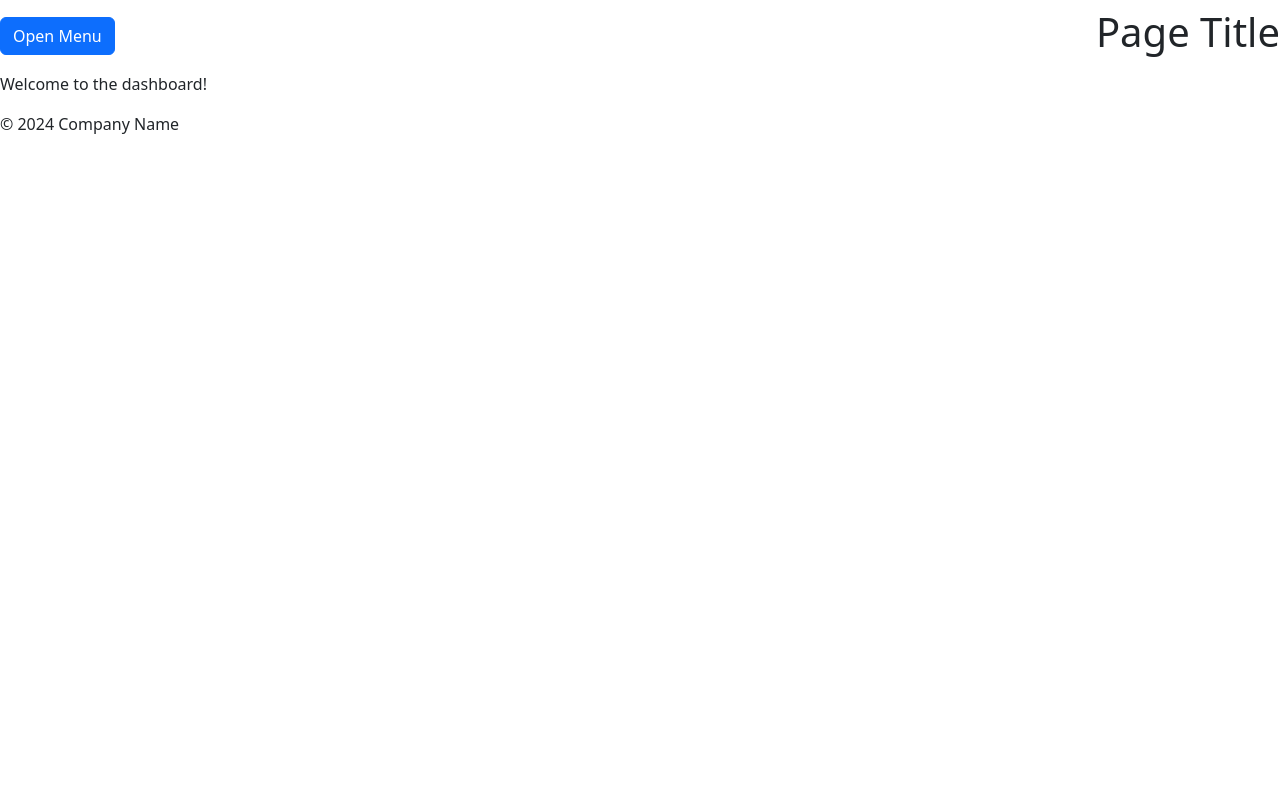
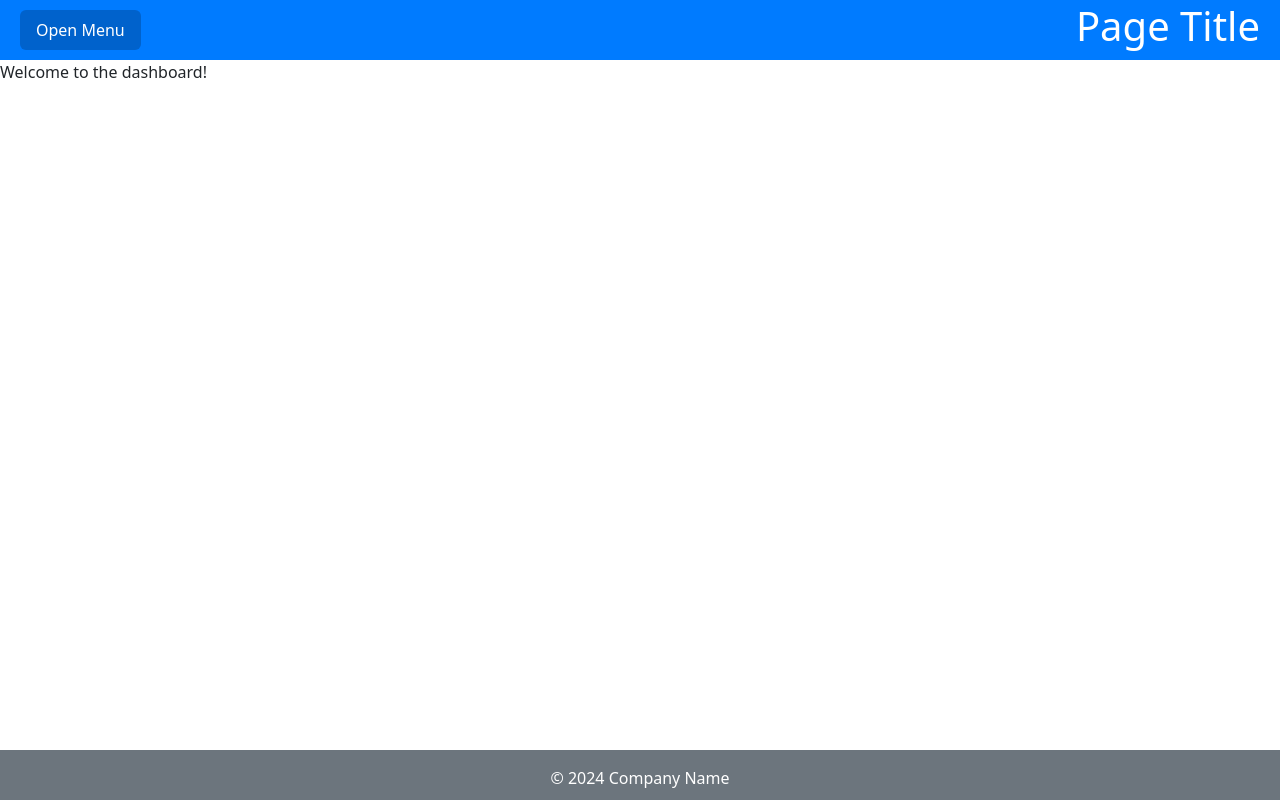
Before and after one commit to raarnout/dashboard, a Next.js app: page / in a window 1280 px wide. Built offline with nearby package versions, Linux system fonts and the light colour scheme.

Commit message:
added navbar and footer in its own component and changed style architecture to use sass variables in readable way.

```diff
--- a/src/app/page.tsx
+++ b/src/app/page.tsx
@@ -1,7 +1,5 @@
 export default function Home() {
   return (
-    <main className="content">
       <p>Welcome to the dashboard!</p>
-    </main>
   );
 }
--- /dev/null
+++ b/src/components/Footer/index.tsx
@@ -0,0 +1,5 @@
+"use client";
+
+export default function Footer() {
+  return <footer className="footer">© 2024 Company Name</footer>;
+}
--- a/src/components/LayoutWrapper/index.tsx
+++ b/src/components/LayoutWrapper/index.tsx
@@ -1,6 +1,8 @@
 "use client";
 import { useState } from "react";
 import Sidebar from "@/components/Sidebar";
+import Navbar from "@/components/Navbar";
+import Footer from "@/components/Footer";
 
 export default function LayoutWrapper({ children }: { children: React.ReactNode }) {
   const [isSidebarOpen, setIsSidebarOpen] = useState(false);
@@ -13,14 +15,9 @@ export default function LayoutWrapper({ children }: { children: React.ReactNode
     <div className={`wrapper ${isSidebarOpen ? "sidebar-open" : ""}`}>
       <Sidebar isOpen={isSidebarOpen} />
       <div className="main">
-        <nav className="navbar">
-          <button className="btn btn-primary" onClick={toggleSidebar}>
-            {isSidebarOpen ? "Close Menu" : "Open Menu"}
-          </button>
-          <h1>Page Title</h1>
-        </nav>
+        <Navbar isSidebarOpen={isSidebarOpen} toggleSidebar={toggleSidebar} />
         <main className="content">{children}</main>
-        <footer className="footer">© 2024 Company Name</footer>
+        <Footer />
       </div>
     </div>
   );
--- /dev/null
+++ b/src/components/Navbar/index.tsx
@@ -0,0 +1,17 @@
+"use client";
+
+interface NavbarProps {
+  isSidebarOpen: boolean;
+  toggleSidebar: () => void;
+}
+
+export default function Navbar({ isSidebarOpen, toggleSidebar }: NavbarProps) {
+  return (
+    <nav className="navbar">
+      <button className="btn btn-primary" onClick={toggleSidebar}>
+        {isSidebarOpen ? "Close Menu" : "Open Menu"}
+      </button>
+      <h1>Page Title</h1>
+    </nav>
+  );
+}
--- a/src/components/Sidebar/Sidebar.module.scss
+++ /dev/null
@@ -1,34 +0,0 @@
-$sidebar-width: 250px;
-
-.wrapper {
-  display: flex;
-  transition: margin-left 0.3s ease-in-out;
-}
-
-/* Sidebar hidden by default */
-.sidebar {
-  width: $sidebar-width;
-  height: 100vh;
-  background: #343a40;
-  color: white;
-  position: fixed;
-  top: 0;
-  left: -$sidebar-width; /* Sidebar is hidden */
-  transition: left 0.3s ease-in-out;
-  padding: 1rem;
-}
-
-/* Show sidebar when open */
-.open {
-  left: 0;
-}
-
-/* Push main content */
-.main {
-  flex-grow: 1;
-  transition: margin-left 0.3s ease-in-out;
-}
-
-.open + .main {
-  margin-left: $sidebar-width;
-}
--- a/src/components/Sidebar/index.tsx
+++ b/src/components/Sidebar/index.tsx
@@ -1,5 +1,4 @@
 "use client";
-import styles from "./Sidebar.module.scss";
 
 interface SidebarProps {
   isOpen: boolean;
@@ -7,7 +6,7 @@ interface SidebarProps {
 
 export default function Sidebar({ isOpen }: SidebarProps) {
   return (
-    <aside className={`${styles.sidebar} ${isOpen ? styles.open : ""}`}>
+    <aside className={`sidebar ${isOpen ? "sidebar-open" : ""}`}>
       <div className="offcanvas-header">
         <h5 className="offcanvas-title">Sidebar Menu</h5>
       </div>
--- /dev/null
+++ b/src/styles/1-variables/_app.scss
@@ -0,0 +1,10 @@
+$sidebar-width: 250px;
+$primary-color: #007bff;
+$secondary-color: #6c757d;
+$background-color: #f8f9fa;
+$text-color: #212529;
+
+// Dimensions
+$navbar-height: 60px;
+$footer-height: 50px;
+$sidebar-width: 250px;
--- /dev/null
+++ b/src/styles/3-components/_footer.scss
@@ -0,0 +1,8 @@
+.footer {
+  height: $footer-height;
+  background: $secondary-color;
+  color: white;
+  text-align: center;
+  padding: 1rem;
+  width: 100%;
+}
--- /dev/null
+++ b/src/styles/3-components/_navbar.scss
@@ -0,0 +1,17 @@
+.navbar {
+  height: $navbar-height;
+  background: $primary-color;
+  color: white;
+  padding: 0 20px;
+  display: flex;
+  align-items: center;
+  justify-content: space-between;
+}
+
+.navbar button {
+  background: darken($primary-color, 10%);
+  color: white;
+  border: none;
+  padding: 0.5rem 1rem;
+  cursor: pointer;
+}
--- /dev/null
+++ b/src/styles/3-components/_sidebar.scss
@@ -0,0 +1,18 @@
+$sidebar-width: 250px;
+
+.sidebar {
+  width: $sidebar-width;
+  height: 100vh;
+  background: #343a40;
+  color: white;
+  position: fixed;
+  top: 0;
+  left: -$sidebar-width;
+  transition: left 0.3s ease-in-out;
+  padding: 1rem;
+}
+
+/* Show sidebar when open */
+.sidebar-open .sidebar {
+  left: 0;
+}
--- /dev/null
+++ b/src/styles/_bootstrap.scss
@@ -0,0 +1,56 @@
+// Full Bootstrap SCSS Import using @import
+
+// 1. Include banner
+@import "bootstrap/scss/mixins/banner";
+@include bsBanner("");
+
+// scss-docs-start import-stack
+// Configuration
+@import "bootstrap/scss/functions";
+
+// 2. Include any default variable overrides here
+
+@import "bootstrap/scss/variables";
+@import "bootstrap/scss/variables-dark";
+@import "bootstrap/scss/maps";
+@import "bootstrap/scss/mixins";
+@import "bootstrap/scss/utilities";
+
+// Layout & components
+@import "bootstrap/scss/root";
+@import "bootstrap/scss/reboot";
+@import "bootstrap/scss/type";
+@import "bootstrap/scss/images";
+@import "bootstrap/scss/containers";
+@import "bootstrap/scss/grid";
+@import "bootstrap/scss/tables";
+@import "bootstrap/scss/forms";
+@import "bootstrap/scss/buttons";
+@import "bootstrap/scss/transitions";
+@import "bootstrap/scss/dropdown";
+@import "bootstrap/scss/button-group";
+@import "bootstrap/scss/nav";
+@import "bootstrap/scss/navbar";
+@import "bootstrap/scss/card";
+@import "bootstrap/scss/accordion";
+@import "bootstrap/scss/breadcrumb";
+@import "bootstrap/scss/pagination";
+@import "bootstrap/scss/badge";
+@import "bootstrap/scss/alert";
+@import "bootstrap/scss/progress";
+@import "bootstrap/scss/list-group";
+@import "bootstrap/scss/close";
+@import "bootstrap/scss/toasts";
+@import "bootstrap/scss/modal";
+@import "bootstrap/scss/tooltip";
+@import "bootstrap/scss/popover";
+@import "bootstrap/scss/carousel";
+@import "bootstrap/scss/spinners";
+@import "bootstrap/scss/offcanvas";
+@import "bootstrap/scss/placeholders";
+
+// Helpers
+@import "bootstrap/scss/helpers";
+
+// Utilities
+@import "bootstrap/scss/utilities/api";
--- a/src/styles/_globals.scss
+++ b/src/styles/_globals.scss
@@ -1,93 +1,30 @@
-// Custom.scss
-// Full Bootstrap SCSS Import using @import
+// Variables
+@import "1-variables/app";
 
-// 1. Include banner
-@import "bootstrap/scss/mixins/banner";
-@include bsBanner("");
+// Bootstrap
+@import "./bootstrap";
 
-// scss-docs-start import-stack
-// Configuration
-@import "bootstrap/scss/functions";
-
-// 2. Include any default variable overrides here
-
-@import "bootstrap/scss/variables";
-@import "bootstrap/scss/variables-dark";
-@import "bootstrap/scss/maps";
-@import "bootstrap/scss/mixins";
-@import "bootstrap/scss/utilities";
-
-// Layout & components
-@import "bootstrap/scss/root";
-@import "bootstrap/scss/reboot";
-@import "bootstrap/scss/type";
-@import "bootstrap/scss/images";
-@import "bootstrap/scss/containers";
-@import "bootstrap/scss/grid";
-@import "bootstrap/scss/tables";
-@import "bootstrap/scss/forms";
-@import "bootstrap/scss/buttons";
-@import "bootstrap/scss/transitions";
-@import "bootstrap/scss/dropdown";
-@import "bootstrap/scss/button-group";
-@import "bootstrap/scss/nav";
-@import "bootstrap/scss/navbar";
-@import "bootstrap/scss/card";
-@import "bootstrap/scss/accordion";
-@import "bootstrap/scss/breadcrumb";
-@import "bootstrap/scss/pagination";
-@import "bootstrap/scss/badge";
-@import "bootstrap/scss/alert";
-@import "bootstrap/scss/progress";
-@import "bootstrap/scss/list-group";
-@import "bootstrap/scss/close";
-@import "bootstrap/scss/toasts";
-@import "bootstrap/scss/modal";
-@import "bootstrap/scss/tooltip";
-@import "bootstrap/scss/popover";
-@import "bootstrap/scss/carousel";
-@import "bootstrap/scss/spinners";
-@import "bootstrap/scss/offcanvas";
-@import "bootstrap/scss/placeholders";
-
-// Helpers
-@import "bootstrap/scss/helpers";
-
-// Utilities
-@import "bootstrap/scss/utilities/api";
-// scss-docs-end import-stack
-
-// Add additional custom code here
-
-$sidebar-width: 250px;
+@import "3-components/navbar";
+@import "3-components/footer";
+@import "3-components/sidebar";
 
 .wrapper {
   display: flex;
+  flex-direction: column;
+  min-height: 100vh;
   transition: margin-left 0.3s ease-in-out;
-}
-
-/* Sidebar hidden by default */
-.sidebar {
-  width: $sidebar-width;
-  height: 100vh;
-  background: #343a40;
-  color: white;
-  position: fixed;
-  top: 0;
-  left: -$sidebar-width;
-  transition: left 0.3s ease-in-out;
-  padding: 1rem;
-}
-
-/* Show sidebar when open */
-.sidebar-open .sidebar {
-  left: 0;
 }
 
 /* Move entire main content */
 .main {
   flex-grow: 1;
+  display: flex;
+  flex-direction: column;
   transition: margin-left 0.3s ease-in-out;
+}
+
+.content {
+  flex-grow: 1;
 }
 
 /* When sidebar is open, shift main content */
```
